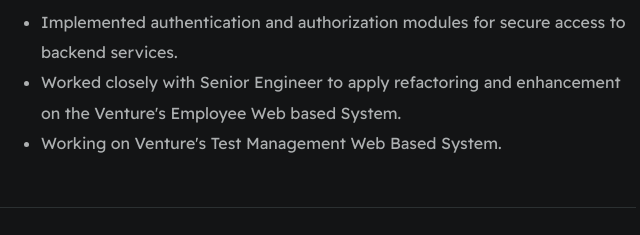
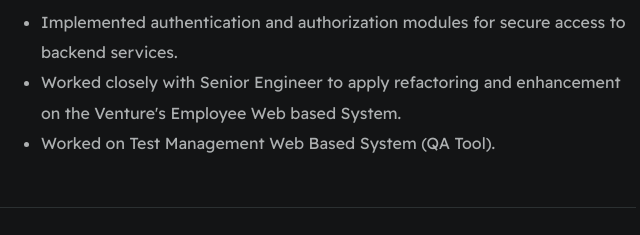
Before and after one commit to MuhammadMubeen1012/muhammad-mubeen, a plain HTML site: page index.html in a window 1280 px wide. Shown: the part 1445-1680 px from the top of the page, 338-978 px from the left. Drawn offline with Linux system fonts and the light colour scheme.

Commit message:
Updated: Update internship responsibilities

```diff
--- a/index.html
+++ b/index.html
@@ -122,7 +122,7 @@
               Worked closely with Senior Engineer to apply refactoring and
               enhancement on the Venture's Employee Web based System.
             </li>
-            <li>Working on Venture's Test Management Web Based System.</li>
+            <li>Worked on Test Management Web Based System (QA Tool).</li>
           </ul>
         </div>
 
```
